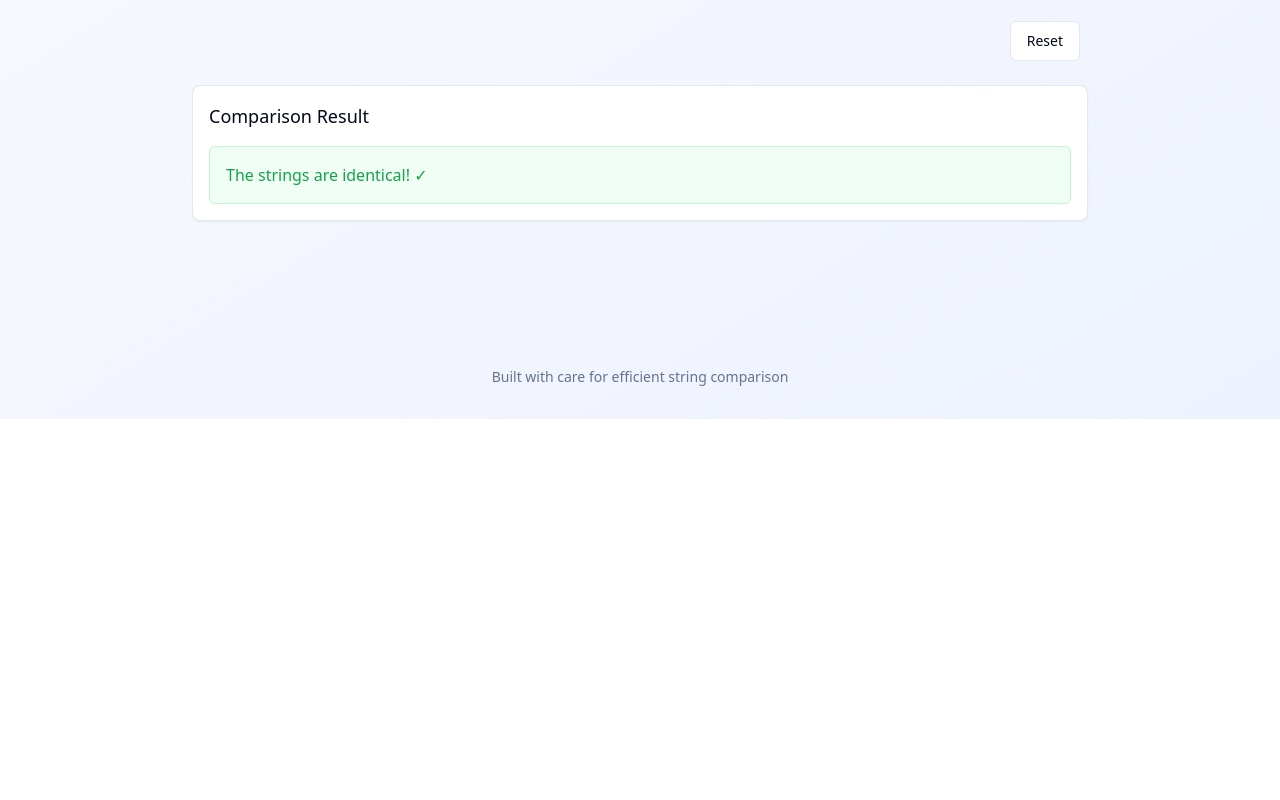
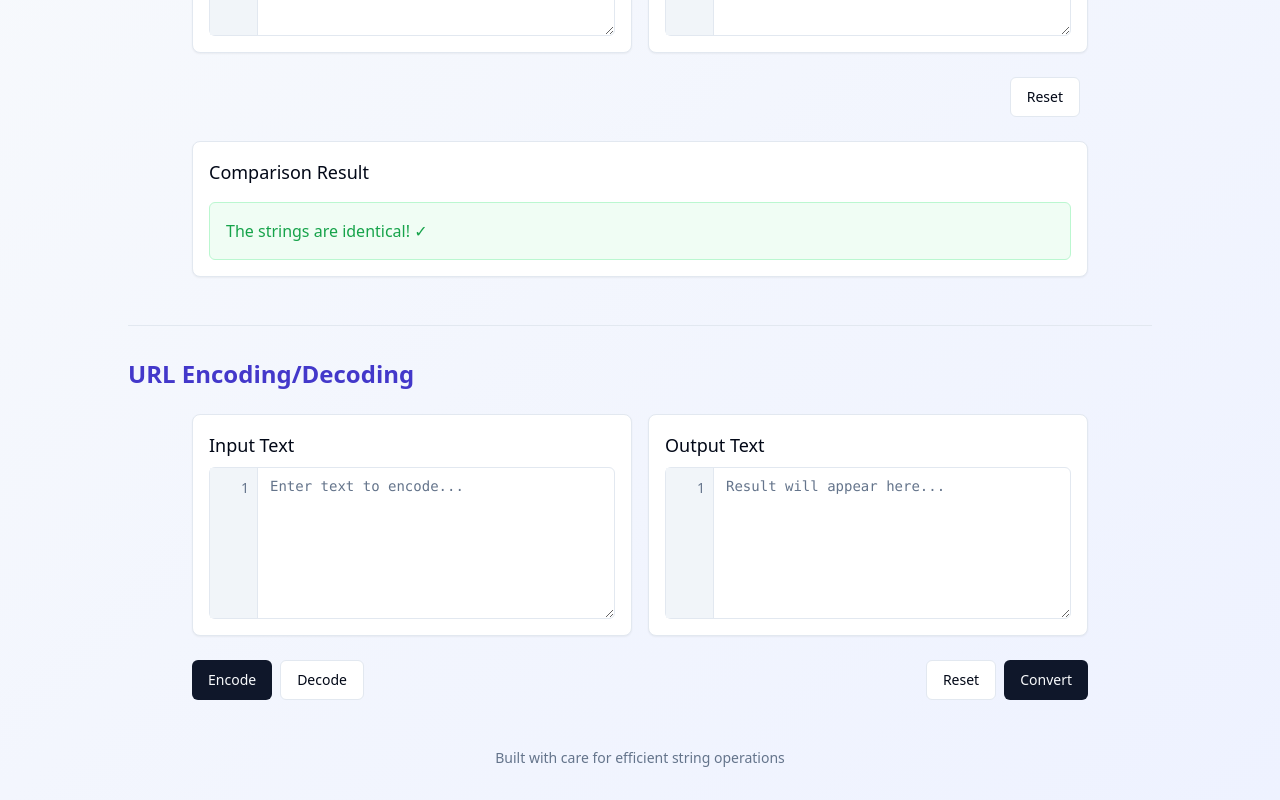
Before and after one commit to vmoustakakis/string-similarity-scrutinizer, a React (Vite) app: page / in a window 1280 px wide. Shown: the part 381-1181 px from the top of the page. Before the commit the page ends 800 px from the top, so only its background shows below. Built offline with nearby package versions, Linux system fonts and the light colour scheme.

Commit message:
Add URL encoder/decoder
Adds a new section for URL encoding/decoding functionality.

```diff
--- /dev/null
+++ b/src/components/URLConverter.tsx
@@ -0,0 +1,82 @@
+
+import React, { useState } from 'react';
+import { Card } from '@/components/ui/card';
+import { Textarea } from '@/components/ui/textarea';
+import { Button } from '@/components/ui/button';
+
+export function URLConverter() {
+  const [inputText, setInputText] = useState('');
+  const [outputText, setOutputText] = useState('');
+  const [mode, setMode] = useState<'encode' | 'decode'>('encode');
+
+  const handleConvert = () => {
+    try {
+      if (mode === 'encode') {
+        setOutputText(encodeURIComponent(inputText));
+      } else {
+        setOutputText(decodeURIComponent(inputText));
+      }
+    } catch (error) {
+      setOutputText(`Error: ${error instanceof Error ? error.message : 'Invalid input'}`);
+    }
+  };
+
+  const handleReset = () => {
+    setInputText('');
+    setOutputText('');
+  };
+
+  return (
+    <div className="flex flex-col space-y-6 w-full max-w-4xl mx-auto">
+      <div className="grid grid-cols-1 md:grid-cols-2 gap-4">
+        <Card className="p-4">
+          <h2 className="text-lg font-medium mb-2">Input Text</h2>
+          <Textarea
+            placeholder={mode === 'encode' ? "Enter text to encode..." : "Enter text to decode..."}
+            value={inputText}
+            onChange={(e) => setInputText(e.target.value)}
+            className="min-h-[150px] font-mono"
+            showLineNumbers={true}
+          />
+        </Card>
+
+        <Card className="p-4">
+          <h2 className="text-lg font-medium mb-2">Output Text</h2>
+          <Textarea
+            placeholder="Result will appear here..."
+            value={outputText}
+            readOnly
+            className="min-h-[150px] font-mono"
+            showLineNumbers={true}
+          />
+        </Card>
+      </div>
+
+      <div className="flex justify-between">
+        <div className="space-x-2">
+          <Button
+            variant={mode === 'encode' ? 'default' : 'outline'}
+            onClick={() => setMode('encode')}
+          >
+            Encode
+          </Button>
+          <Button
+            variant={mode === 'decode' ? 'default' : 'outline'}
+            onClick={() => setMode('decode')}
+          >
+            Decode
+          </Button>
+        </div>
+
+        <div className="space-x-2">
+          <Button variant="outline" onClick={handleReset}>
+            Reset
+          </Button>
+          <Button onClick={handleConvert}>
+            Convert
+          </Button>
+        </div>
+      </div>
+    </div>
+  );
+}
--- a/src/pages/Index.tsx
+++ b/src/pages/Index.tsx
@@ -1,22 +1,34 @@
 
 import { StringComparison } from "@/components/StringComparison";
+import { URLConverter } from "@/components/URLConverter";
+import { Separator } from "@/components/ui/separator";
 
 const Index = () => {
   return (
     <div className="min-h-screen flex flex-col px-4 py-8 bg-gradient-to-br from-slate-50 to-indigo-50">
       <header className="mb-8 text-center">
-        <h1 className="text-3xl font-bold text-indigo-800 mb-2">String Similarity Scrutinizer</h1>
+        <h1 className="text-3xl font-bold text-indigo-800 mb-2">String Tools</h1>
         <p className="text-slate-600 max-w-md mx-auto">
-          Compare two strings and see the differences highlighted character by character
+          Compare strings and convert URL encodings all in one place
         </p>
       </header>
 
       <main className="flex-1 w-full max-w-5xl mx-auto">
-        <StringComparison />
+        <section className="mb-12">
+          <h2 className="text-2xl font-semibold text-indigo-700 mb-6">String Comparison</h2>
+          <StringComparison />
+        </section>
+
+        <Separator className="my-8" />
+
+        <section>
+          <h2 className="text-2xl font-semibold text-indigo-700 mb-6">URL Encoding/Decoding</h2>
+          <URLConverter />
+        </section>
       </main>
 
       <footer className="mt-12 text-center text-sm text-slate-500">
-        <p>Built with care for efficient string comparison</p>
+        <p>Built with care for efficient string operations</p>
       </footer>
     </div>
   );
```
